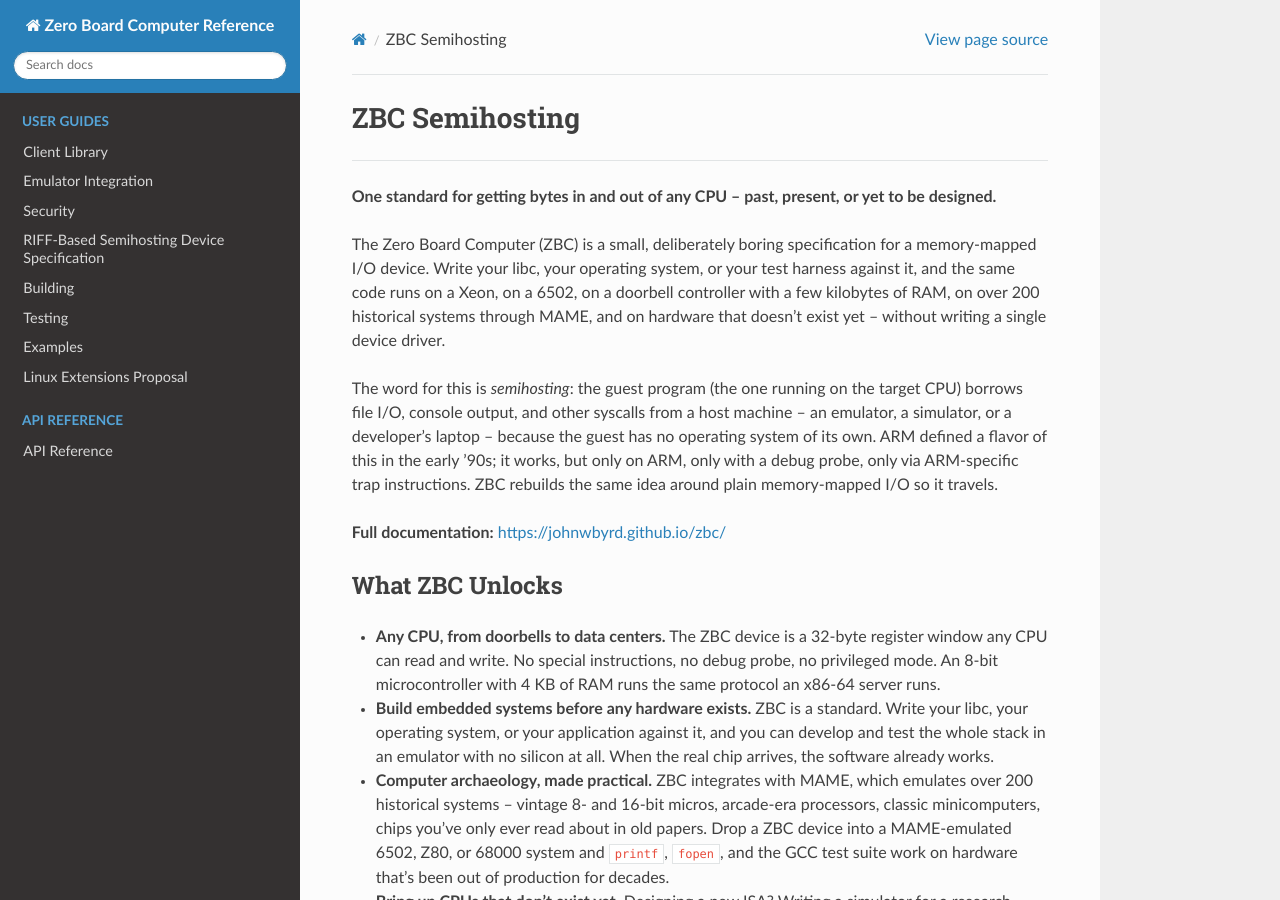
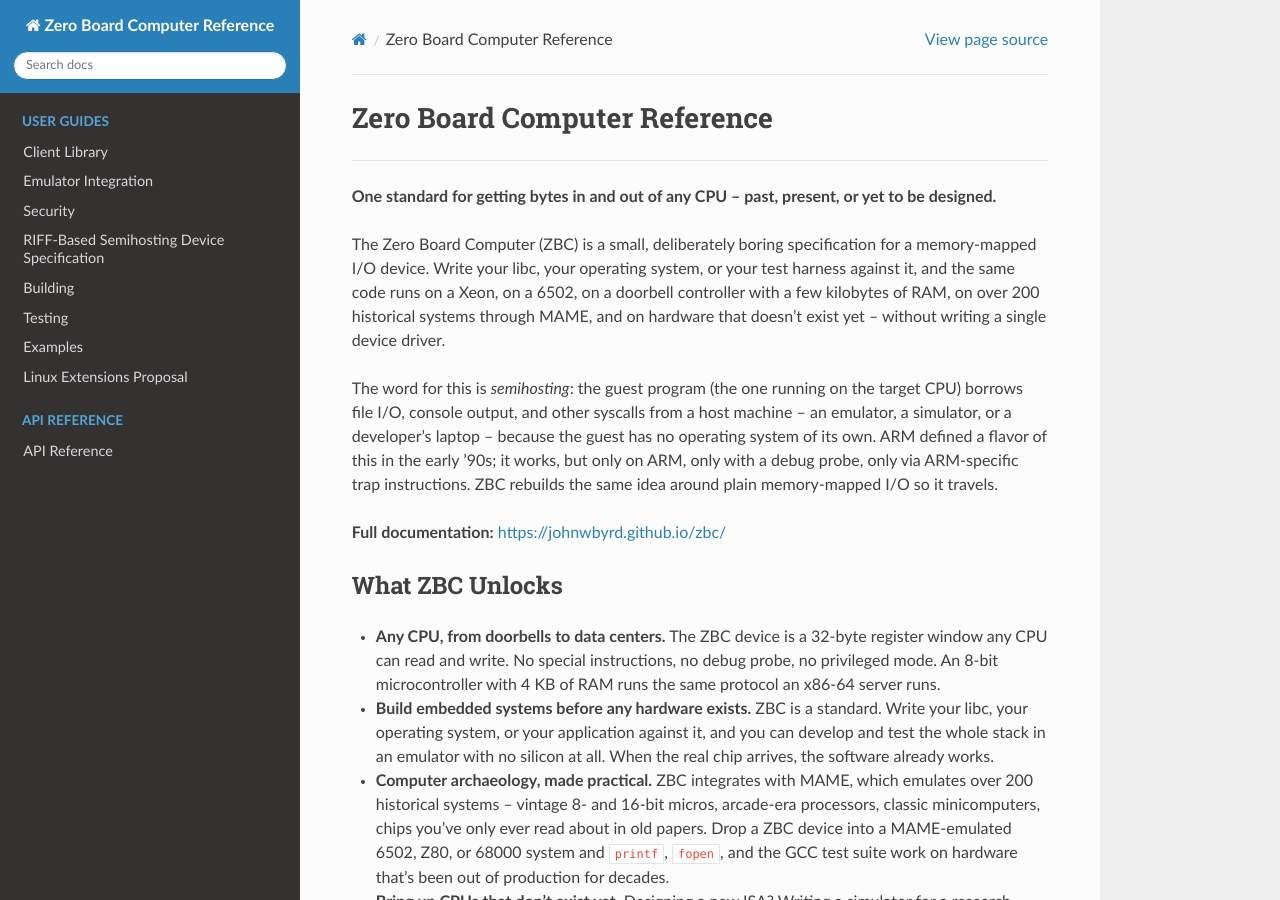
Before and after one commit to johnwbyrd/semihost, a Sphinx documentation site: the page built from docs/source/index.rst, in a window 1280 px wide and 900 px high. Built offline with Sphinx 7.4.7 and the Read the Docs theme 3.1.0, drawn with Linux system fonts in a browser that asks for light colours.

Commit message:
docs: rename README title to "Zero Board Computer" and align Sphinx
Two coupled changes:

1. README.rst title becomes just "Zero Board Computer" -- it's the
   project landing page, not a reference document, so the project name
   on its own is the right call.

2. docs/source/index.rst follows the conf.py rename: page title
   becomes "Zero Board Computer Reference" (matches the Sphinx project
   string set in the previous commit), and the include directive's
   :start-after: marker is updated to track the new README title so
   the slice-include keeps working.

```diff
--- a/README.rst
+++ b/README.rst
@@ -1,5 +1,5 @@
-Zero Board Computer Semihosting
-===============================
+Zero Board Computer
+===================
 
 **One standard for getting bytes in and out of any CPU -- past, present,
 or yet to be designed.**
--- a/docs/source/index.rst
+++ b/docs/source/index.rst
@@ -1,9 +1,9 @@
-==================
-ZBC Semihosting
-==================
+=============================
+Zero Board Computer Reference
+=============================
 
 .. include:: ../../README.rst
-   :start-after: Zero Board Computer Semihosting
+   :start-after: Zero Board Computer
    :end-before: Quick Start
 
 Documentation
```
